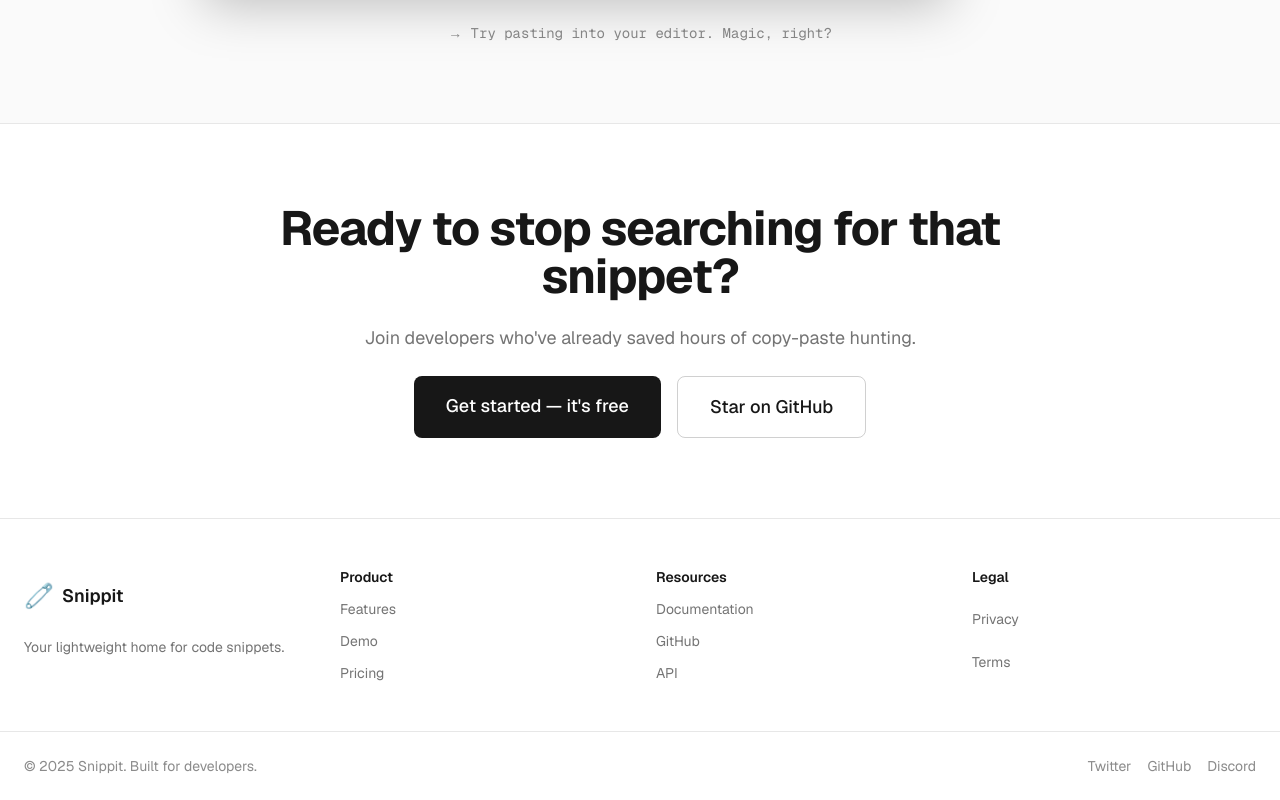
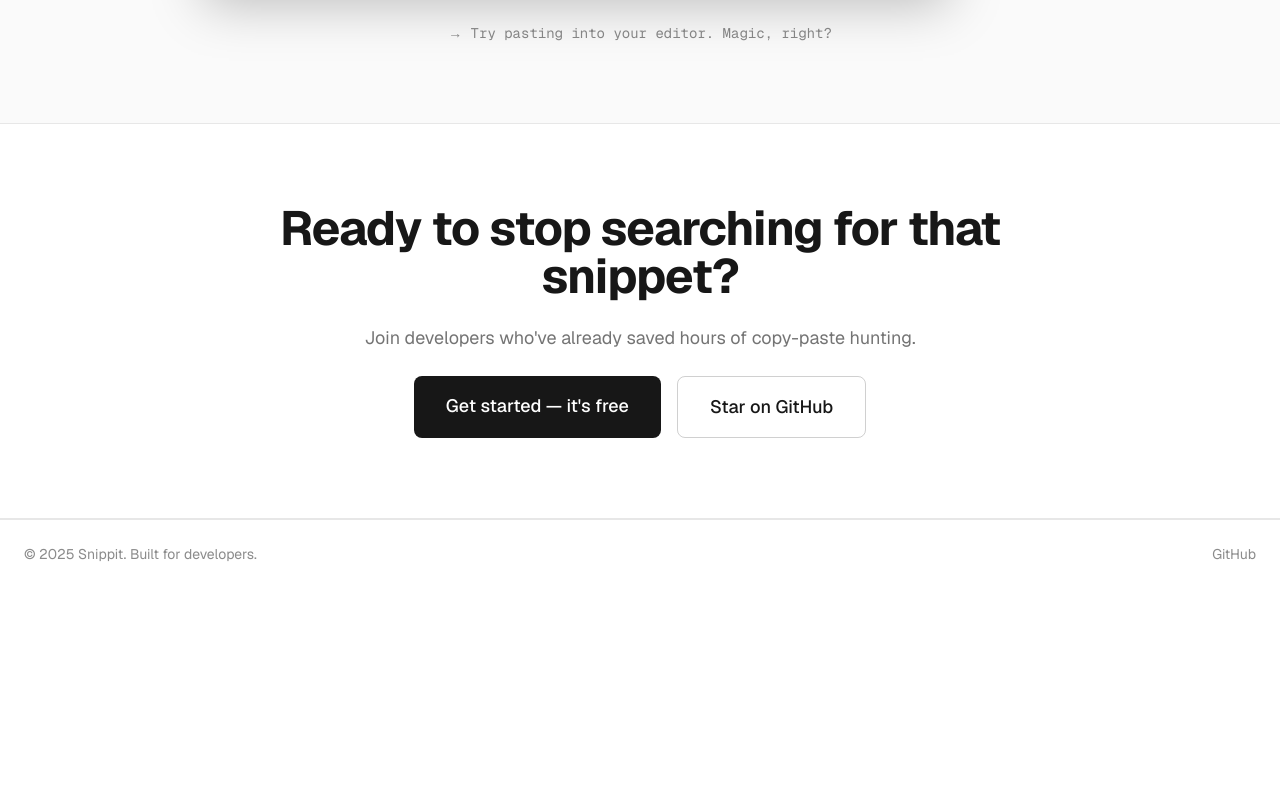
Before and after one commit to fahadwaseem8/snippit, a Next.js app: page / in a window 1280 px wide. Shown: the part 2223-3023 px from the top of the page. After the commit the page ends 2811 px from the top, so only its background shows below. Built offline with nearby package versions, Linux system fonts and the light colour scheme.

Commit message:
added public github link, condensed footer and updated ui elements

```diff
--- a/app/components/Footer.tsx
+++ b/app/components/Footer.tsx
@@ -1,66 +1,14 @@
 export default function Footer() {
+  const currentYear = new Date().getFullYear();
+
   return (
     <footer className="border-t border-foreground/10 bg-background/50 backdrop-blur-sm">
-      <div className="max-w-7xl mx-auto px-6 py-12 grid gap-8 sm:grid-cols-2 lg:grid-cols-4">
-        <div className="grid gap-3">
-          <div className="flex items-center gap-2 text-lg font-semibold">
-            <span className="text-2xl">🧷</span>
-            <span>Snippit</span>
-          </div>
-          <p className="text-sm text-foreground/60">
-            Your lightweight home for code snippets.
-          </p>
-        </div>
-
-        <div className="grid gap-3">
-          <h3 className="text-sm font-semibold">Product</h3>
-          <a href="#features" className="text-sm text-foreground/60 hover:text-foreground transition">
-            Features
-          </a>
-          <a href="#demo" className="text-sm text-foreground/60 hover:text-foreground transition">
-            Demo
-          </a>
-          <a href="#pricing" className="text-sm text-foreground/60 hover:text-foreground transition">
-            Pricing
-          </a>
-        </div>
-
-        <div className="grid gap-3">
-          <h3 className="text-sm font-semibold">Resources</h3>
-          <a href="#docs" className="text-sm text-foreground/60 hover:text-foreground transition">
-            Documentation
-          </a>
-          <a href="https://github.com" target="_blank" rel="noreferrer" className="text-sm text-foreground/60 hover:text-foreground transition">
-            GitHub
-          </a>
-          <a href="#api" className="text-sm text-foreground/60 hover:text-foreground transition">
-            API
-          </a>
-        </div>
-
-        <div className="grid gap-3">
-          <h3 className="text-sm font-semibold">Legal</h3>
-          <a href="#privacy" className="text-sm text-foreground/60 hover:text-foreground transition">
-            Privacy
-          </a>
-          <a href="#terms" className="text-sm text-foreground/60 hover:text-foreground transition">
-            Terms
-          </a>
-        </div>
-      </div>
-
       <div className="border-t border-foreground/10 px-6 py-6">
         <div className="max-w-7xl mx-auto flex flex-col sm:flex-row items-center justify-between gap-4 text-sm text-foreground/50">
-          <p>© 2025 Snippit. Built for developers.</p>
+          <p>© {currentYear} Snippit. Built for developers.</p>
           <div className="flex items-center gap-4">
-            <a href="https://twitter.com" target="_blank" rel="noreferrer" className="hover:text-foreground transition">
-              Twitter
-            </a>
-            <a href="https://github.com" target="_blank" rel="noreferrer" className="hover:text-foreground transition">
+            <a href="https://github.com/fahadwaseem8/snippit" target="_blank" rel="noreferrer" className="hover:text-foreground transition">
               GitHub
-            </a>
-            <a href="https://discord.com" target="_blank" rel="noreferrer" className="hover:text-foreground transition">
-              Discord
             </a>
           </div>
         </div>
--- a/app/components/Header.tsx
+++ b/app/components/Header.tsx
@@ -11,7 +11,7 @@ export default function Header() {
 
         <div className="flex items-center gap-6">
           <a
-            href="https://github.com"
+            href="https://github.com/fahadwaseem8/snippit"
             target="_blank"
             rel="noreferrer"
             className="text-sm text-foreground/70 hover:text-foreground transition-colors"
--- a/app/page.tsx
+++ b/app/page.tsx
@@ -32,7 +32,7 @@ export default function Home() {
                 Get started →
               </a>
               <a
-                href="https://github.com"
+                href="https://github.com/fahadwaseem8/snippit"
                 target="_blank"
                 rel="noreferrer"
                 className="border border-foreground/20 px-6 py-3 rounded-lg font-medium hover:bg-foreground/5 transition"
@@ -154,7 +154,7 @@ export default function Home() {
               Get started — it&apos;s free
             </a>
             <a
-              href="https://github.com"
+              href="https://github.com/fahadwaseem8/snippit"
               target="_blank"
               rel="noreferrer"
               className="border border-foreground/20 px-8 py-4 rounded-lg font-medium text-lg hover:bg-foreground/5 transition"
```
